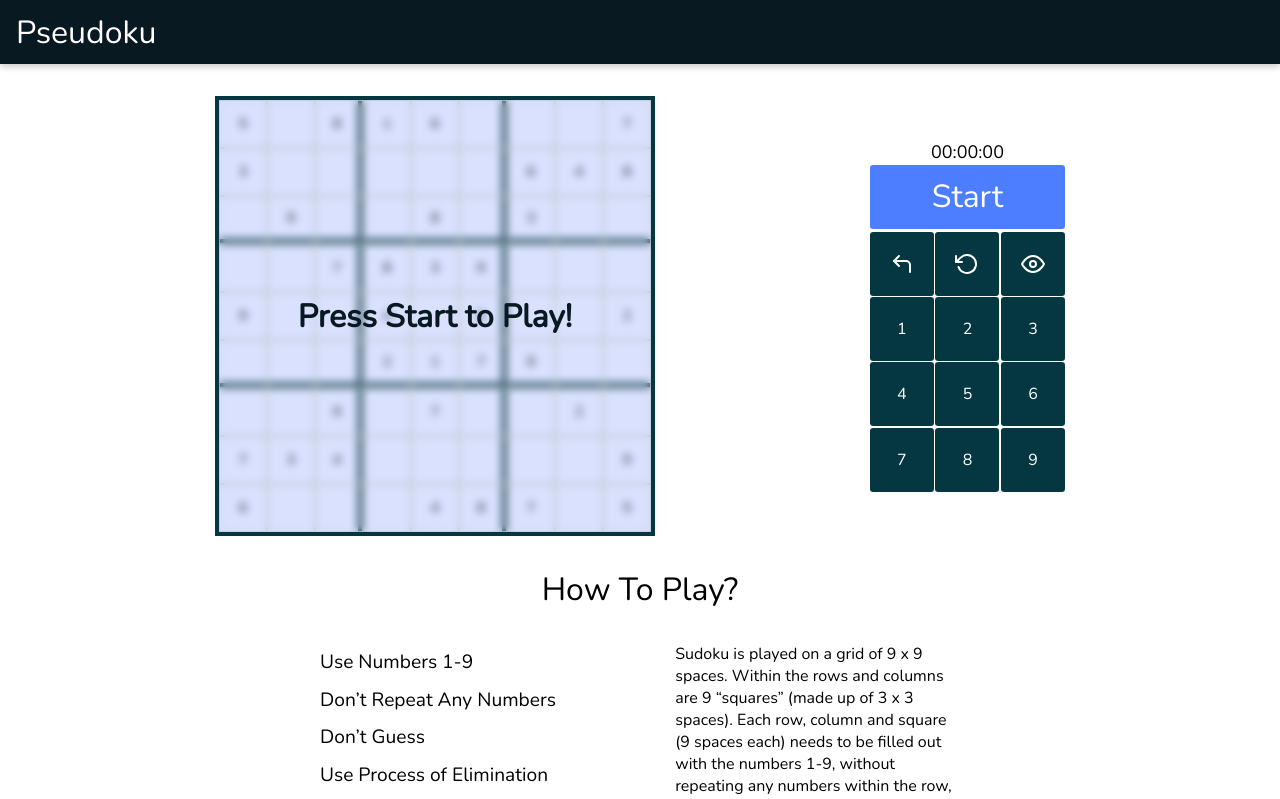
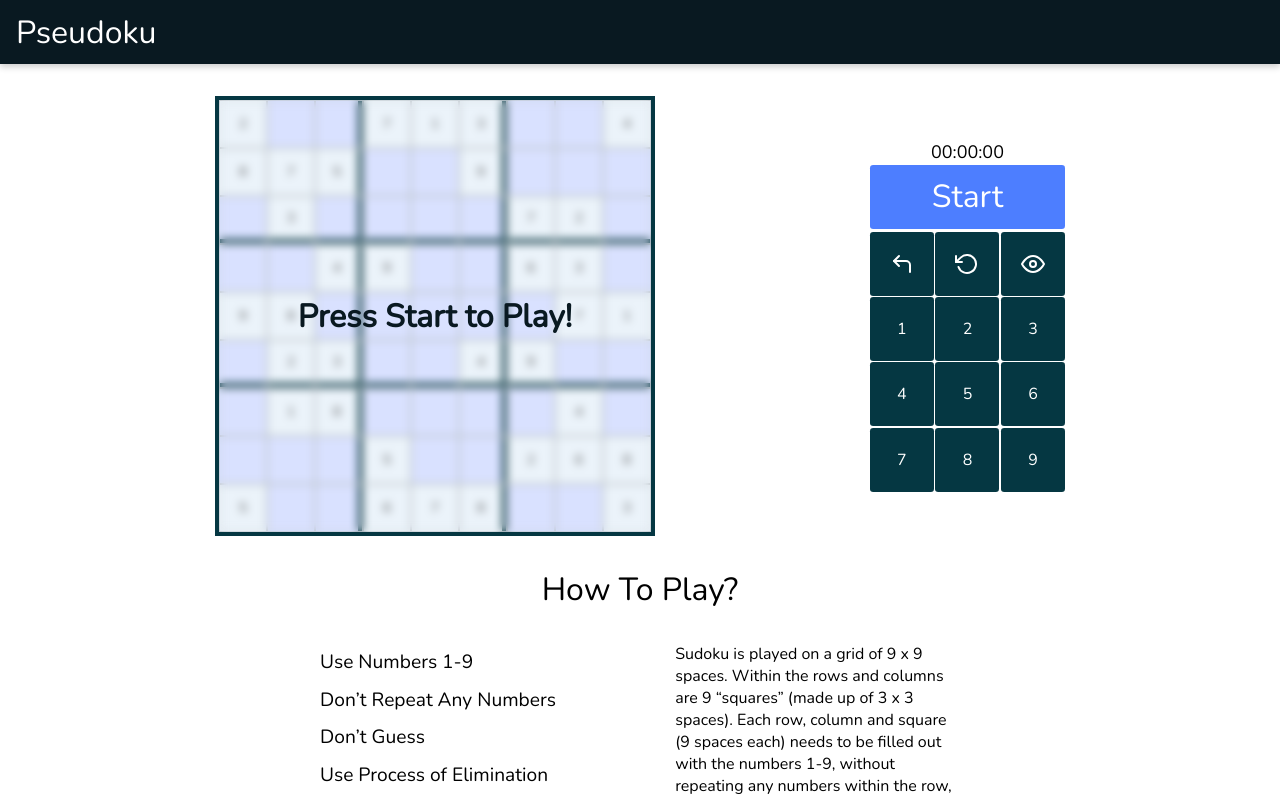
Before and after one commit to KND-Devsnest/pseudoku, a React (Create React App) app: page / in a window 1280 px wide. Shown: the top 799 px of the page. Built offline with nearby package versions, Linux system fonts and the light colour scheme.

Commit message:
fixed randomElement and added locked input boxes + css clas to style them

```diff
--- a/src/App.js
+++ b/src/App.js
@@ -2,11 +2,13 @@ import Footer from "./components/Footer";
 import Header from "./components/Header";
 import Main from "./components/Main";
 import Howtoplay from "./components/Howtoplay";
+import { data } from "./data/sudoku.json";
+const randomElement = data[Math.floor(Math.random() * data.length)];
 const App = () => {
   return (
     <div className="App">
       <Header />
-      <Main />
+      <Main randomElement={randomElement} />
       <Howtoplay />
       <Footer />
     </div>
--- a/src/components/Board.jsx
+++ b/src/components/Board.jsx
@@ -44,7 +44,7 @@ const Board = ({ randomElement }) => {
     dispatch({ type: "SET_UNDO_PUZZLE", value: undoPuzzle });
   }, [dispatch, done, puzzle, randomElement.puzzle]);
 
-  //console.log(puzzle);
+  console.log(puzzle);
   return (
     <div
       ref={boardRef}
@@ -63,6 +63,7 @@ const Board = ({ randomElement }) => {
                 id={`${i} ${j}`}
                 value={puzzle[i][j]}
                 divideGrid={divideGrid}
+                locked={randomElement.puzzle[i][j] !== 0}
                 setValue={(value, prevVal) => {
                   setDone((pDone) => {
                     return [...pDone, { x: i, y: j, val: prevVal }];
--- a/src/components/Box.jsx
+++ b/src/components/Box.jsx
@@ -3,7 +3,7 @@ import style from "../styles/Box.module.css";
 import { BoardContext } from "./BoardContext";
 import { GlobalContext } from "./GlobalContext";
 
-const Box = ({ id, value, setValue, divideGrid }) => {
+const Box = ({ id, value, setValue, divideGrid, locked }) => {
   const { solution, isSelected, setSelected, puzzle } =
     useContext(BoardContext);
   const boxRef = useRef();
@@ -43,7 +43,10 @@ const Box = ({ id, value, setValue, divideGrid }) => {
     classListHover = [style.inputbox, style.correct];
     classListWrong = [style.inputbox, style.incorrect, style.correct];
   }
-
+  if (locked) {
+    classListHover.push(style.locked);
+    classListWrong.push(style.locked);
+  }
   return (
     <div className={style.box}>
       {
@@ -57,6 +60,7 @@ const Box = ({ id, value, setValue, divideGrid }) => {
           }
           maxLength={1}
           type="number"
+          disabled={locked}
           value={value > 0 ? value : ""}
           style={divideGrid(i, j)}
           onKeyPress={(e) => {
--- a/src/components/Main.jsx
+++ b/src/components/Main.jsx
@@ -4,11 +4,10 @@ import style from "../styles/Main.module.css";
 import Keypad from "./Keypad";
 import Toolbox from "./Toolbox";
 import { GlobalProvider } from "./GlobalContext";
-import { data } from "../data/sudoku.json";
 import useStopwatch from "../utils/useStopwatch";
-const Main = () => {
+const Main = ({ randomElement }) => {
   const stopwatch = useStopwatch();
-  const randomElement = data[Math.floor(Math.random() * data.length)];
+
   return (
     <div className={style.main}>
       <GlobalProvider>
--- a/src/styles/Box.module.css
+++ b/src/styles/Box.module.css
@@ -25,12 +25,14 @@
   background-color: rgb(191, 205, 255);
   caret-color: transparent;
 }
+.locked.correct,
 .correct {
   background-color: rgb(191, 205, 255);
   color: var(--blue);
 }
 .incorrect,
-.incorrect.correct {
+.incorrect.correct,
+.incorrect.locked {
   color: var(--red);
 }
 /* Chrome, Safari, Edge, Opera */
@@ -38,6 +40,9 @@ input::-webkit-outer-spin-button,
 input::-webkit-inner-spin-button {
   -webkit-appearance: none;
   margin: 0;
+}
+.locked {
+  background-color: var(--stillblue);
 }
 
 /* Firefox */
```
